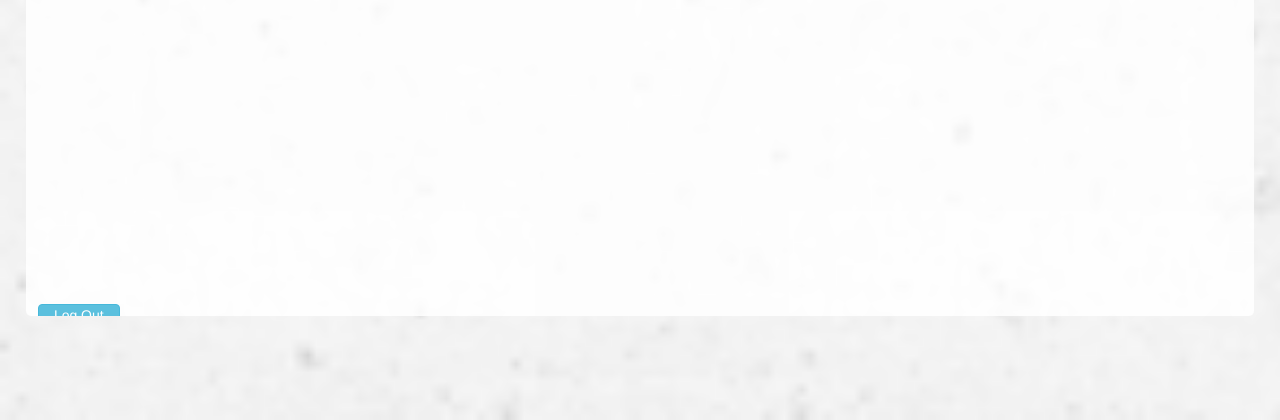
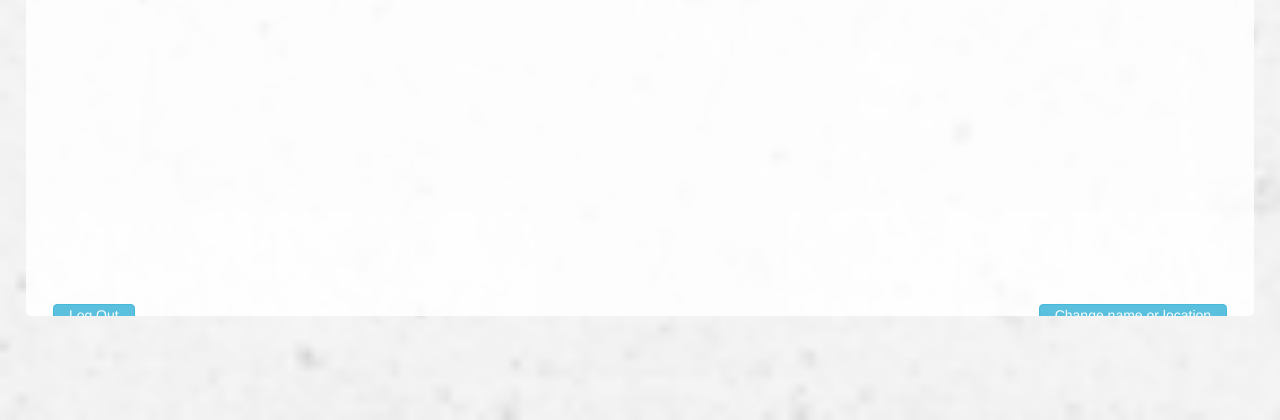
Before and after one commit to mchlltt/Your-Today-Dashboard, a PHP site: page / in a window 1280 px wide. Shown: the part 2180-2600 px from the top of the page. Run offline with PHP 8.4, Linux system fonts and the light colour scheme; some libraries are stand-ins or nearby versions.

Commit message:
Add loading spinners, fix several Firebase bugs, begin making the site responsive.

```diff
--- a/assets/css/style.css
+++ b/assets/css/style.css
@@ -1,4 +1,5 @@
 body {
+	/* Back-up color in case of image errors.*/
 	background-color: lightgray;
 	background-image: url("../images/background/old_wall.png");
 	background-size: cover;
@@ -18,8 +19,8 @@ body {
 }
 
 .welcome,
-.change,
-.update-form-container {
+.update-form-container,
+.gps-svg {
 	display: none;
 }
 
@@ -30,6 +31,7 @@ body {
 
 .list-style {
 	list-style: none;
+	padding-left: 0;
 }
 
 .well {
@@ -55,6 +57,8 @@ body {
 
 .container {
 	width: 100%;
+	margin: 0;
+	padding: 0;
 }
 
 .transparency-wrapper {
@@ -90,3 +94,49 @@ body {
 	margin: 0;
 	line-height: 28px;
 }
+
+.gps-svg {
+	clear: none;
+	margin: 0 auto;
+}
+
+.article {
+	min-height: 200px;
+}
+
+@media only screen and (min-width: 641px) {
+	.md-pull-right {
+		float: right;
+	}
+	.md-pull-left {
+		float: left;
+	}
+	.header {
+		padding: 0 15px;
+	}
+}
+
+@media only screen and (max-width: 640px) {
+	.inline-heading {
+		clear: both;
+		margin: 0 auto;
+		display: block;
+		text-align: center;
+		float: none;
+	}
+
+	.button-header {
+		clear: both;
+		margin: 1% auto;
+		float: none;
+		display: block;
+	}
+	.panel-body button {
+		margin: 0 auto;
+		display: block;
+	}
+
+	h4 {
+		text-align: center;
+	}
+}
--- a/assets/javascript/news.js
+++ b/assets/javascript/news.js
@@ -1,5 +1,9 @@
-$(document).ready(function () {
-    var qurl = "";
+$(document).ready(function() {
+    // Initialize qurl and sourceIndex variables.
+    var qurl;
+    var sourceIndex;
+
+    // News sources and their News API URLs.
     var news = [{
         source: "Ars Technica",
         url: "https://newsapi.org/v1/articles?source=ars-technica&sortBy=top&apiKey=3e7d2dc0d0f743f2977afde6e24105ea"
@@ -59,7 +63,7 @@ $(document).ready(function () {
         url: "https://newsapi.org/v1/articles?source=national-geographic&sortBy=top&apiKey=3e7d2dc0d0f743f2977afde6e24105ea"
     }, {
         source: "The New York Times",
-        url: "https://newsapi.org/v1/articles?source=the-new-york-times&sortBy=popular&apiKey=3e7d2dc0d0f743f2977afde6e24105ea"
+        url: "https://newsapi.org/v1/articles?source=the-new-york-times&sortBy=top&apiKey=3e7d2dc0d0f743f2977afde6e24105ea"
     }, {
         source: "The Verge",
         url: "https://newsapi.org/v1/articles?source=the-verge&sortBy=top&apiKey=3e7d2dc0d0f743f2977afde6e24105ea"
@@ -71,15 +75,15 @@ $(document).ready(function () {
         url: "https://newsapi.org/v1/articles?source=time&sortBy=top&apiKey=3e7d2dc0d0f743f2977afde6e24105ea"
     }];
 
-    makeNewsSources();
-    linkClick();
+    // Make buttons on pageload.
+    makeNewsSourceButtons();
 
     // Generate news sources on the left column
-    function makeNewsSources() {
+    function makeNewsSourceButtons() {
         for (var i = 0; i < news.length; i++) {
             var b = $('<div>').addClass('linkSource');
             var a = $('<a>').attr({
-                'class': 'linkSource',
+                'class': 'btnSource',
                 'data-index': i
             });
             a.html(news[i].source);
@@ -88,35 +92,41 @@ $(document).ready(function () {
         }
     }
 
-    var sourceIndex;
-    // sets up click event listener for news source
+
+    // Event listner for when buttons are clicked.
+    $(document).on('click', '.btnSource', linkClick);
+
+    // Response to buttons being clicked.
     function linkClick() {
-        $(document).on('click', '.linkSource', function () {
-            sourceIndex = $(this).data('index');
-            $('.article').empty();
-            $('.article').html('Loading...').addClass('your-news clearfix');
-            $('.your-news').html('<h3>Your News: ' + news[sourceIndex].source + '</h3>');
-            getNews();
-        });
+        sourceIndex = $(this).data('index');
+        $('.article').empty();
+        $('.article').append('<img src="assets/images/loading.svg" alt="loading spinner" class="center-block">');
+        $('#source-name').text('Your News: ' + news[sourceIndex].source);
+        getNews();
     }
 
-    // makes API call and populates news div
+    // API call and article div population.
     function getNews() {
         qurl = news[sourceIndex].url;
         $.ajax({
             url: qurl,
             method: 'GET'
-        }).done(function (data) {
+        }).done(function(data) {
             $('.article').empty();
             for (var i = 0; i < 3; i++) {
-                var f = $('<div class="col-md-12 col-sm-12 col-xs-12 your-news">');
-                var a = $('<h3>').html(data.articles[i].title);
-                var b = $('<p>').html(data.articles[i].description);
-                var e = $('<a href="' + data.articles[i].url + '" target="blank"></a>').html('Read more');
-                var c = $('<img src="' + data.articles[i].urlToImage + '"/><hr/>');
-                c.addClass('img-responsive img-rounded mx-auto');
-                f.append(a, b, e, c);
-                $('.article').append(f);
+                var row = $('<div class="row your-news">');
+                var column = $('<div class="col-xs-12">');
+                var heading = $('<h3>').html(data.articles[i].title);
+                var description = $('<p>').html(data.articles[i].description);
+                var link = $('<a href="' + data.articles[i].url + '" target="blank"></a>').html('Read more');
+                row.append(column);
+                column.append(heading, description, link);
+                if (data.articles[i].urlToImage !== null) {
+                   image = $('<img src="' + data.articles[i].urlToImage + '" onerror="this.style.display=\'none\'"/><hr/>');
+                   image.addClass('img-responsive img-rounded mx-auto');
+                   column.append(image);
+                }
+                $('.article').append(row);
             }
         });
     }
--- a/assets/javascript/user.js
+++ b/assets/javascript/user.js
@@ -24,7 +24,6 @@ $(document).ready(function() {
     // <---- Firebase Set-Up
 
 
-
     // Initialize variables --->
     var email = $('#email').val();
     var password = $('#password').val();
@@ -33,6 +32,7 @@ $(document).ready(function() {
     var location;
     var lat;
     var long;
+    var photoURL;
     var skycons = new Skycons({
         "color": "orange"
     });
@@ -78,6 +78,7 @@ $(document).ready(function() {
         password = '';
         name = '';
         displayName = '';
+        photoURL = '';
         location = '';
         lat = '';
         long = '';
@@ -152,11 +153,14 @@ $(document).ready(function() {
 
         // Check if a location is already known for this email.
         return locations.child(name).once('value', function(snapshot) {
-            console.log(snapshot.val());
             // If so, set the value of the location input to the location.
             if (snapshot.exists()) {
+                lat = snapshot.val().lat;
+                long = snapshot.val().long;
                 location = snapshot.val().location;
+                locationName = snapshot.val().locationName;
                 placeID = snapshot.val().placeID;
+                photoURL = snapshot.val().photoURL;
                 $('#location').val(location);
             }
         });
@@ -184,6 +188,7 @@ $(document).ready(function() {
     // Get location from 'Auto-Locate' button.
     $('#auto-locate').on('click', function() {
         $('#form-submit-message').text('');
+        $('.gps-svg').css('display','block');
         if (navigator.geolocation) {
             // If geolocation is available, hand the results to savePosition.
             navigator.geolocation.getCurrentPosition(savePosition, positionError);
@@ -206,17 +211,20 @@ $(document).ready(function() {
         // Write the truncated coordinates to the location input.
         // It's precise enough and neater.
         $('#location').val(lat.toFixed(3) + ',' + long.toFixed(3));
+        $('.gps-svg').hide();
     };
 
     // If auto-locate fails, display error text.
     positionError = function() {
-        $('#form-submit-message').text('Error getting address. Try entering your location manually.');
+        $('#form-submit-message').text('Error auto-locating. Please enter your location manually.');
+        $('.gps-svg').hide();
     };
     // <----- Auto-Location
 
 
     // When the form is submitted with the display name and location,
     $('#submit-button').on('click', function() {
+        // Clear out any previous error message.
         $('#form-submit-message').text('');
 
         // Get contents of displayName input.
@@ -250,6 +258,7 @@ $(document).ready(function() {
                     long = results[0].geometry.location.lng();
                     locationName = results[0].formatted_address;
                     placeID = results[0].place_id;
+                    photoURL = '';
 
                     // Write location and lat/long to Firebase.
                     var locationObj = {};
@@ -262,14 +271,14 @@ $(document).ready(function() {
                     };
                     locations.update(locationObj);
 
+
                     // Hide form and show change button only if geocoding was successful.
                     $('.update-form-container').hide();
                     $('.welcome').show();
                     $('.change').show();
 
                 } else {
-                    // Display a basic error code. Need better handling but this works for now.
-                    console.log("Geocode was not successful for the following reason: " + status);
+                    $('#form-submit-message').text('Your location couldn\'t be found. Try auto-location or a postal code.');
                 }
             });
         }
@@ -292,25 +301,36 @@ $(document).ready(function() {
 
 
     // Listen for changes in location once logged in.
-
-
     // Background image ---->
-    database.ref().on('value', function(snapshot) {
+    locations.on('value', function(snapshot) {
         // If location is defined and length > 0, this means that placeID has been captured.
         if (location !== undefined) {
             if (location.length > 0) {
-                // Fetch header image.
-                var placeIDURL = "https://crossorigin.me/https://maps.googleapis.com/maps/api/place/details/json?placeid=" + placeID + "&key=AIzaSyBsgQ07A5r52jQrex89eg_mSYCoQME2v1g";
+                if (photoURL === undefined || photoURL.length === 0) {
+                    // Fetch image by placeid.
+                    var placeIDURL = "https://jsonp.afeld.me/?url=https%3A%2F%2Fmaps.googleapis.com%2Fmaps%2Fapi%2Fplace%2Fdetails%2Fjson%3Fplaceid%3D" + placeID + "%26key%3DAIzaSyBsgQ07A5r52jQrex89eg_mSYCoQME2v1g";
                     $.ajax({
                         url: placeIDURL,
                         method: 'GET'
                     }).done(
                         function(response) {
+                            // If you get a response in which the photos array isn't empty, set the background image's src to the URL on the first image.
                             if (response.result.photos !== undefined) {
                                 var reference = response.result.photos[0].photo_reference;
-                            var photoURL = "https://crossorigin.me/https://maps.googleapis.com/maps/api/place/photo?maxwidth=1600&photoreference=" + reference + "&key=AIzaSyBYWYrtTu9U0zgCOTpVKL_WyLsaB365exk";
+                                photoURL = "https://maps.googleapis.com/maps/api/place/photo?maxwidth=1600&photoreference=" + reference + "&key=AIzaSyBYWYrtTu9U0zgCOTpVKL_WyLsaB365exk";
                                 $('body').css('background-image', 'url(' + photoURL + ')');
+                                var newPhotoURLObj = {};
+                                newPhotoURLObj[name] = {
+                                    location: location,
+                                    locationName: locationName,
+                                    placeID: placeID,
+                                    lat: lat,
+                                    long: long,
+                                    photoURL: photoURL
+                                };
+                                locations.update(newPhotoURLObj);
                             } else {
+                                // Otherwise, we're going to look for a more broad location.
                                 var newTerm = response.result.vicinity;
                                 var geocoderVicinity = new google.maps.Geocoder();
                                 geocoderVicinity.geocode({
@@ -334,6 +354,10 @@ $(document).ready(function() {
                             }
                         }
                     );
+                } else {
+                    // Unless we already have the photoURL from Firebase, in which case just use that.
+                    $('body').css('background-image', 'url(' + photoURL + ')');
+                }
             }
         }
     });
@@ -348,9 +372,8 @@ $(document).ready(function() {
         $.getJSON(url + apiKey + "/" + lat + "," + long + "?callback=?", function(data) {
             $('#weatherLocation').text('The weather for ' + locationName);
             $('#weather').text('Current temperature: ' + data.currently.temperature + ' °F');
-            $('#weatherReport').text('Next Hour:' + data.currently.summary);
-            $('#summary').html(data.currently.summary);
-            $('#precipProb').html(data.currently.precipProbability);
+            $('#weatherReport').text('Next Hour: ' + data.currently.summary);
+            $('#precipitationReport').text('Chance of precipitation: ' + data.currently.precipProbability * 100 + '%');
             var icon = data.currently.icon;
             icon.toUpperCase();
             skycons.set('icon1', icon);
--- a/index.html
+++ b/index.html
@@ -12,7 +12,6 @@
     <script src="https://rawgithub.com/darkskyapp/skycons/master/skycons.js"></script>
     <script src="assets/javascript/user.js"></script>
     <script src="assets/javascript/news.js"></script>
-    <script src="assets/javascript/weather.js"></script>
 </head>
 
 <body>
@@ -27,9 +26,9 @@
             </div>
         </div>
         <div class="logged-in">
-            <div class="row center-block">
-                <button id="logout-button" class="btn btn-action btn-thin btn-info center-block pull-left">Log Out</button>
-                <button id="change-button" class="btn btn-action btn-thin btn-info center-block change pull-right">Change name or location</button>
+            <div class="row center-block header">
+                <button id="logout-button" class="btn btn-thin btn-info md-pull-left button-header">Log Out</button>
+                <button id="change-button" class="btn btn-thin btn-info md-pull-right button-header change">Change name or location</button>
             </div>
             <div class="container row center-block update-form-container">
                 <div class="col-xs-12">
@@ -43,11 +42,12 @@
                             <div class="input-group">
                                 <input type="text" id="location" class="form-control pull-left">
                                 <span class="input-group-btn">
-                           <button id="auto-locate" class="btn btn-info">Auto-Locate</button>
-                        </span>
+                                    <button id="auto-locate" class="btn btn-info">Auto-Locate</button>
+                                </span>
                             </div>
                         </div>
                         <button type="submit" id="submit-button" class="btn btn-info btn-thin center-block">Submit</button>
+                        <img src="assets/images/gps.svg" alt="auto-locate loading indicator" class="gps-svg">
                         <p id="form-submit-message"></p>
                     </form>
                 </div>
@@ -58,29 +58,29 @@
                 </div>
             </div>
             <div class="container row">
-                <div class="col-md-3 pull-left">
+                <div class="col-md-3 col-xs-12 pull-left">
                     <ul class="list-style">
                         <li>
                             <h3>Feeds</h3></li>
                     </ul>
                     <ul class="buttons list-style"></ul>
                 </div>
-                <div class="col-md-6 pull-left">
-                    <h3 class="your-news clearfix">Your News</h3>
+                <div class="col-md-6 col-xs-12 pull-left">
+                    <h3 class="your-news clearfix" id="source-name">Your News</h3>
                     <div class="article"></div>
                 </div>
-                <div class="col-xs-3 pull-right">
+                <div class="col-md-3 col-xs-12 pull-right">
                     <div class="panel panel-default">
                         <div class="panel-heading clearfix">
-                            <h3 class="inline-heading pull-left">Weather</h3>
-                            <h6 class="inline-heading pull-right">Powered by Dark Sky</h6>
+                            <h3 class="inline-heading md-pull-left">Weather</h3>
+                            <h6 class="inline-heading md-pull-right">Powered by Dark Sky</h6>
                         </div>
                         <div class="panel-body">
                             <button id="weather-button" class="btn btn-info btn-thin" type="submit">Get Weather</button>
                             <h4 id="weatherLocation"></h4>
                             <h5 id="weather"></h5>
                             <h5 id="weatherReport"></h5>
-                            <h5 id="precipReport"></h5>
+                            <h5 id="precipitationReport"></h5>
                             <canvas id="icon1" width="128" height="128" class="icon"></canvas>
                         </div>
                     </div>
```
Also changed, not shown: assets/javascript/weather.js (deleted, +0 -24 lines), test.html (deleted, +0 -14 lines), assets/images/gps.svg (added), assets/images/loading.svg (added). Lines whose indentation alone changed are shown as unchanged.
